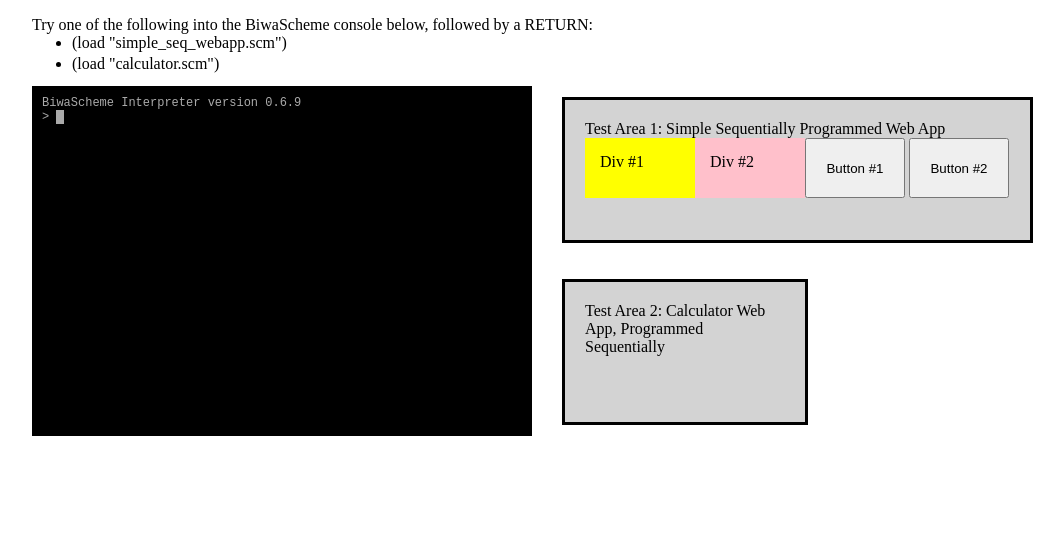
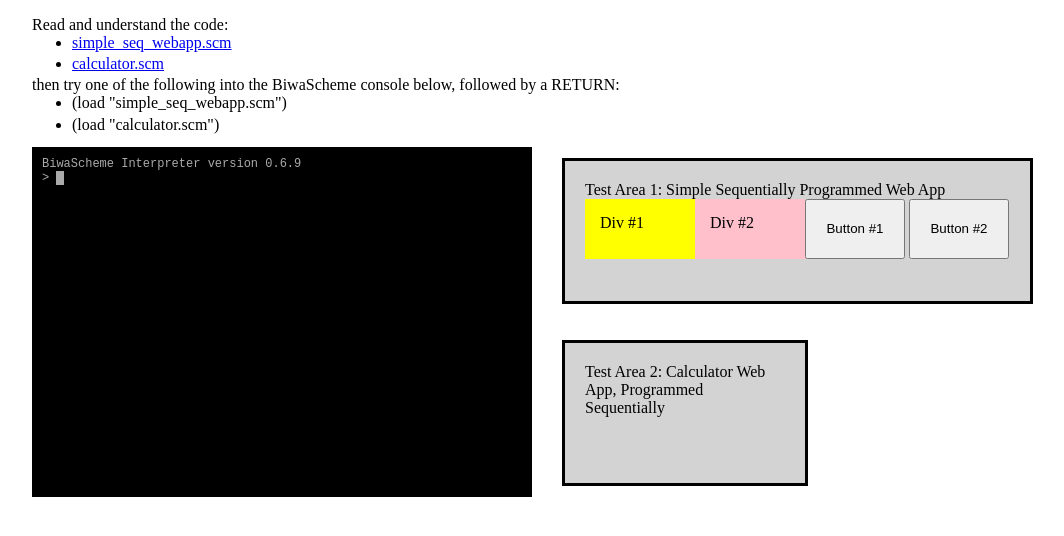
Before and after one commit to Mashweb/web-call.cc, a plain HTML site: page seq-progd-webapp.html in a window 1280 px wide. Shown: the whole page, without its empty margins (0-1064 px from the left). Drawn offline with Linux system fonts and the light colour scheme.

Commit message:
Added some instructions.

```diff
--- a/seq-progd-webapp.html
+++ b/seq-progd-webapp.html
@@ -20,7 +20,12 @@
   <body>
 
     <div id="content">
-      Try one of the following into the BiwaScheme console below, followed by a RETURN:
+      Read and understand the code:
+      <ul style="margin:0;">
+        <li><a href="simple_seq_webapp.scm">simple_seq_webapp.scm</a></li>
+        <li><a href="calculator.scm">calculator.scm</a></li>
+      </ul>
+      then try one of the following into the BiwaScheme console below, followed by a RETURN:
       <ul style="margin:0;">
         <li>(load "simple_seq_webapp.scm")</li>
         <li>(load "calculator.scm")</li>
```
